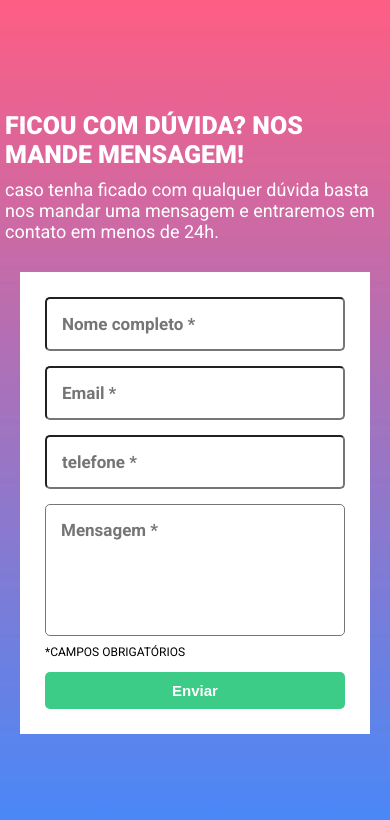
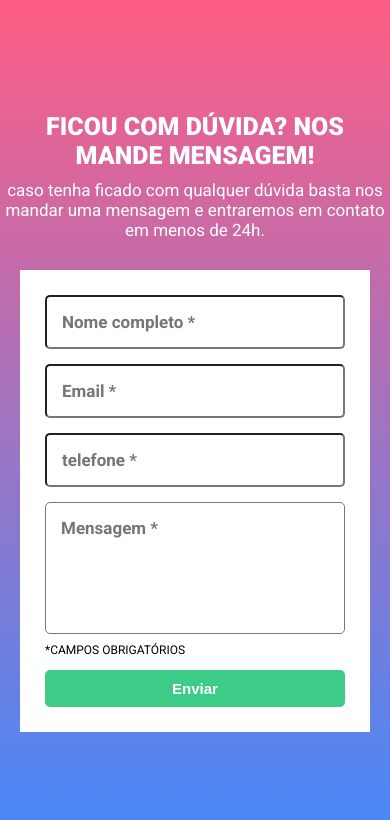
Before and after one commit to mariana549/desafio-html-css-js-intermediario, a plain HTML site: page index.html in a window 390 px wide. Drawn offline with Linux system fonts and the light colour scheme.

Commit message:
style: :lipstick: atualização

```diff
--- a/src/css/responsivo.css
+++ b/src/css/responsivo.css
@@ -3,15 +3,15 @@
       gap: 45px;
    }
    .main .container .informacoes-texto {
-      width: 300px;
+      width: 380px;
    }
 
    .main .container .informacoes-texto .titulo-principal {
-      font-size: 20px;
+      font-size: 25px;
    }
 
    .main .container .informacoes-texto .paragrafo-principal {
-      font-size: 15px;
+      font-size: 20px;
    }
 
    .main .container .formulario {
@@ -29,7 +29,7 @@
    }
 
    .main .container .informacoes-texto {
-      width: 250px;
+      width: 280px;
    }
 
    .main .container .formulario {
@@ -47,7 +47,7 @@
    }
 }
 
-@media (max-width: 500px) {
+@media (max-width: 590px) {
    .main .container {
       display: flex;
       flex-direction: column;
@@ -56,14 +56,11 @@
 
    .main .container .informacoes-texto {
       width: 380px;
-   }
-
-   .main .container .informacoes-texto .titulo-principal {
-      font-size: 25px;
+      text-align: center;
    }
 
    .main .container .informacoes-texto .paragrafo-principal {
-      font-size: 18px;
+      font-size: 17px;
    }
 
    .main .container .formulario {
```
